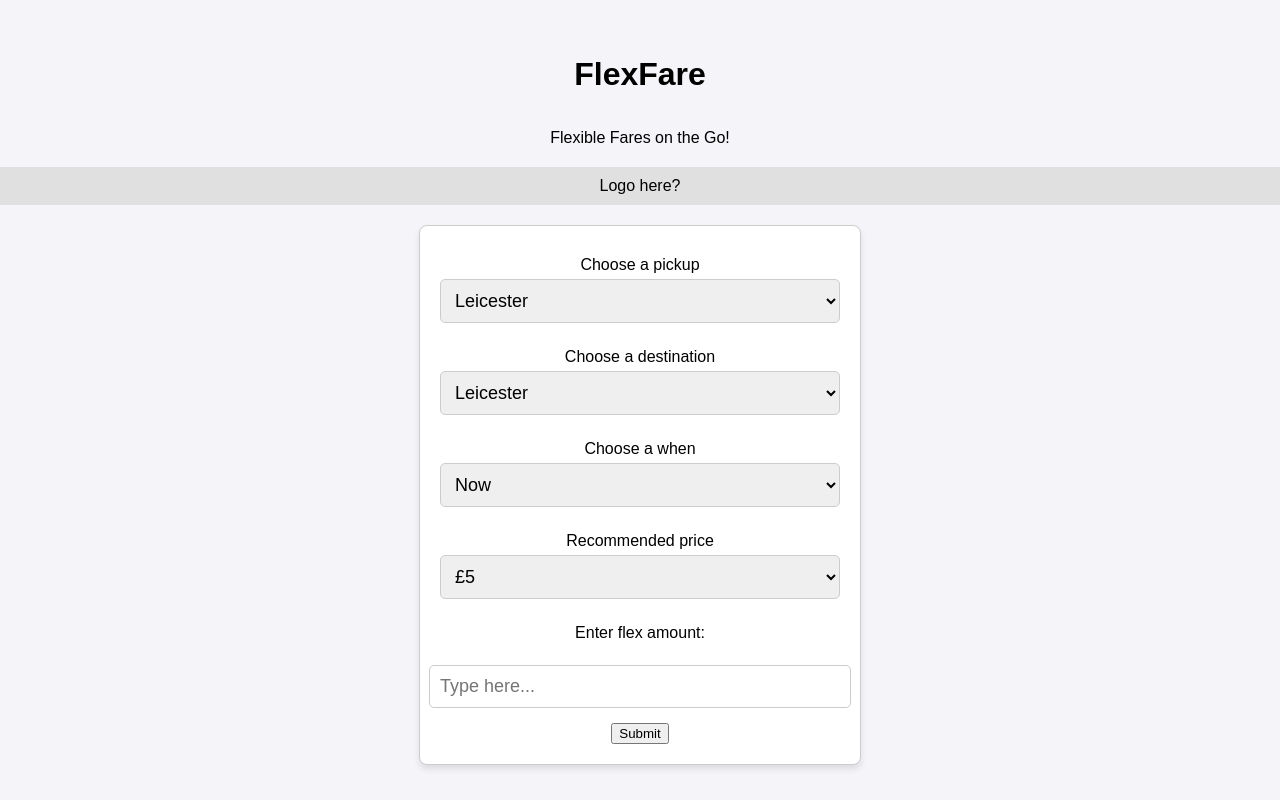
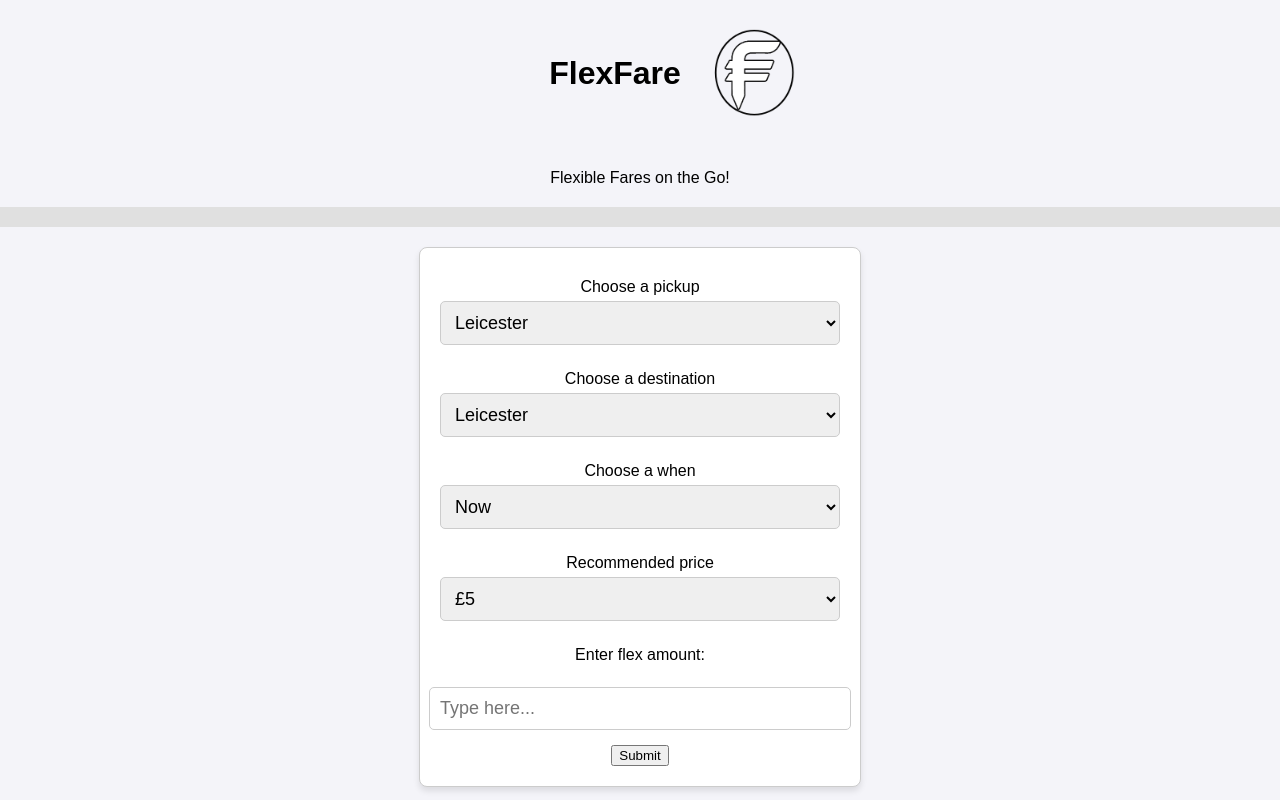
Before and after one commit to Connoroni/week5-group-project, a website built with Vite: page client/index.html in a window 1280 px wide. Built offline with nearby package versions, Linux system fonts and the light colour scheme.

Commit message:
Added in logo and tidied up some of the html again, putting the h1 and the logo into a header div

```diff
--- a/client/index.html
+++ b/client/index.html
@@ -6,12 +6,14 @@
     <link rel="stylesheet" href="./styles.css">
     <title>FlexFare</title>
 </head>
-<h1>FlexFare</h1>
+
 <body>
-
+    <div class="header">
+        <h1>FlexFare</h1> <img class="logo" src="./FF one.png" alt="Flex Fare's Logo">
+    </div>
     <p> Flexible Fares on the Go!</p>
     <div class="box">
-        Logo here?
+
     </div>
     <form id="flexfare">
         <label for="pickup">Choose a pickup</label>
--- a/client/styles.css
+++ b/client/styles.css
@@ -9,7 +9,28 @@ body {
     height: 100vh;
     background-color: #f4f4f9;
 }
+.header {
+    display: flex;
+    align-items: center;
+    justify-content: center;
+    margin-bottom: 20px;
+    margin-left: 80px;
+}
 
+h1 {
+    margin: 0;
+    font-size: 1.8rem;
+    display: inline-block;
+    text-align: center;
+}
+
+.logo {
+    display: inline-block;
+    vertical-align: middle;
+    margin-left: 10px;
+    height: 120px;
+    width: auto;
+}
 
 form {
     display: flex;
@@ -22,11 +43,6 @@ form {
     box-shadow: 0 4px 6px rgba(0, 0, 0, 0.1);
     width: 90%;
     max-width: 400px;
-}
-
-h1 {
-    text-align: center;
-    margin-bottom: 20px;
 }
 
 p {
```
Also changed, not shown: README.md, client/FF one.png (added).
